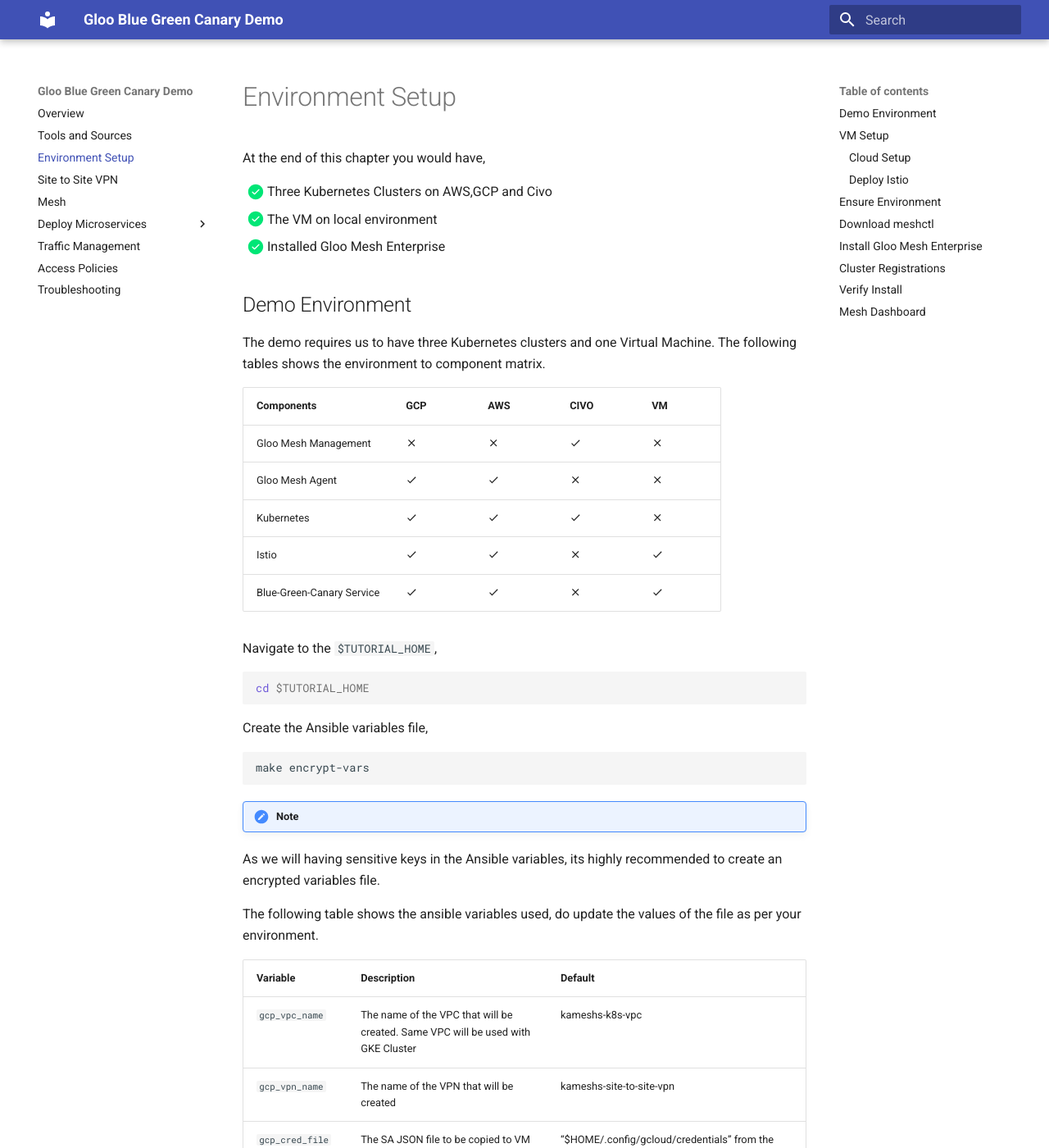
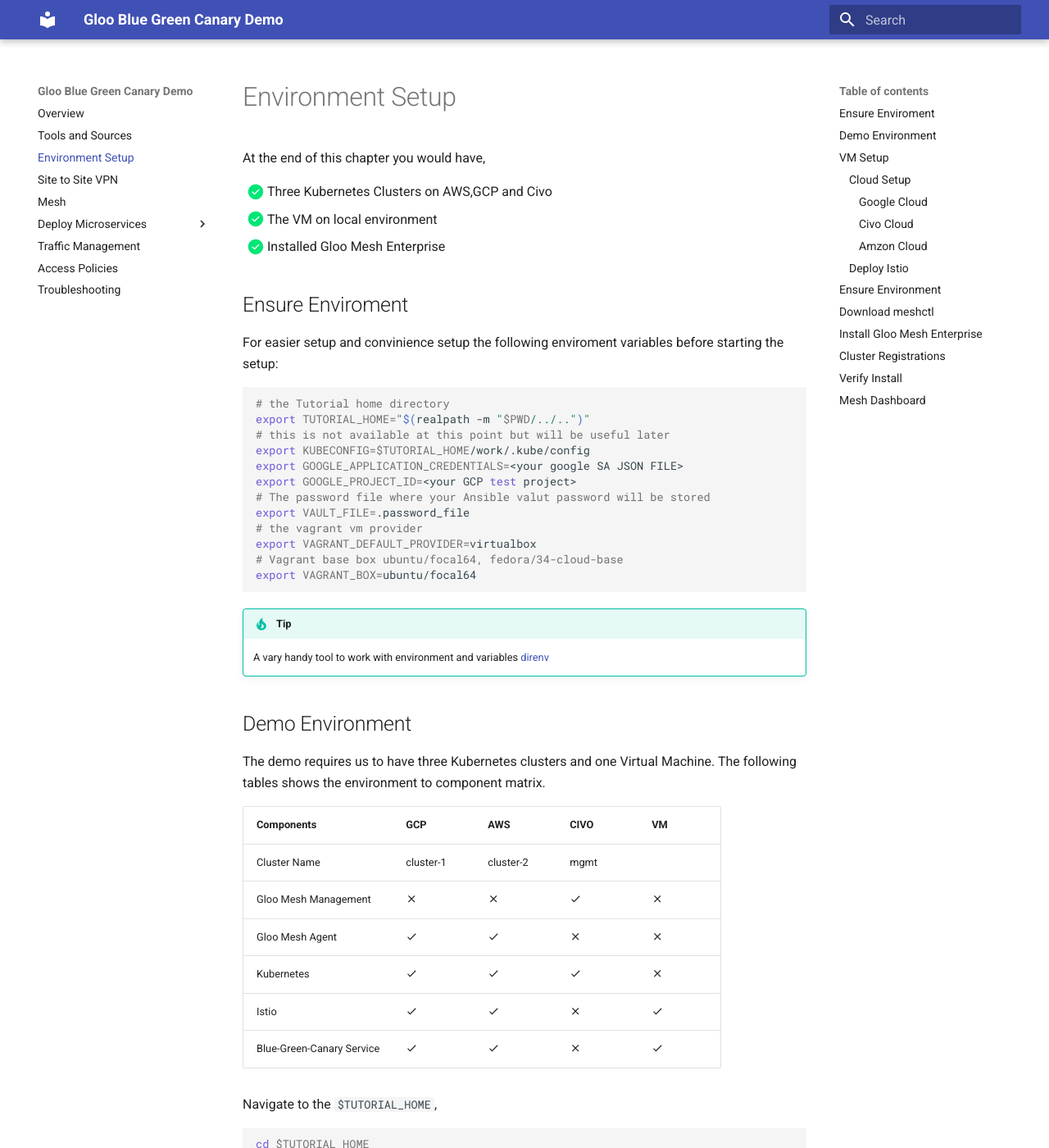
Before and after one commit to kameshsampath/gloo-bgc-demo, an MkDocs documentation site: the page built from docs/env-setup.md, in a window 1280 px wide and 1400 px high. Shown: the whole window at 82% size. Built offline with MkDocs 1.6.1 and Material for MkDocs 9.7.7, drawn with Linux system fonts in a browser that asks for light colours; some of the changed text lies outside the part shown.

Commit message:
WIP - Docs

````diff
--- a/docs/env-setup.md
+++ b/docs/env-setup.md
@@ -12,12 +12,35 @@
 - [x] The VM on local environment
 - [x] Installed Gloo Mesh Enterprise
 
+## Ensure Enviroment
+
+For easier setup and convinience setup the following enviroment variables before starting the setup:
+
+```bash
+# the Tutorial home directory
+export TUTORIAL_HOME="$(realpath -m "$PWD/../..")"
+# this is not available at this point but will be useful later
+export KUBECONFIG=$TUTORIAL_HOME/work/.kube/config
+export GOOGLE_APPLICATION_CREDENTIALS=<your google SA JSON FILE>
+export GOOGLE_PROJECT_ID=<your GCP test project>
+# The password file where your Ansible valut password will be stored
+export VAULT_FILE=.password_file
+# the vagrant vm provider
+export VAGRANT_DEFAULT_PROVIDER=virtualbox
+# Vagrant base box ubuntu/focal64, fedora/34-cloud-base
+export VAGRANT_BOX=ubuntu/focal64
+```
+
+!!! tip
+    A vary handy tool to work with environment and variables [direnv](https://direnv.net)
+
 ## Demo Environment
 
 The demo requires us to have three Kubernetes clusters and one Virtual Machine. The following tables shows the environment to component matrix.
 
 | Components  | GCP | AWS | CIVO | VM
 | ----------- | --- | --- | ---- | --
+| Cluster Name| cluster-1| cluster-2 | mgmt |
 | Gloo Mesh Management | :material-close: | :material-close: | :material-check: | :material-close:
 | Gloo Mesh Agent | :material-check: | :material-check: | :material-close: | :material-close:
 | Kubernetes | :material-check: | :material-check: | :material-check: | :material-close:
@@ -54,6 +77,7 @@
 |`eks_cluster_name`| The AWS EKS cluster name | kameshs-gloo-demos
 |`aws_vpc_name`| The AWS VPC name. The same VPC will be used with EKS cluster | kameshs-gloo-demos
 |`civo_api_key`| The CIVO Cloud API Key |
+|`civo_k3s_cluster_name`| The CIVO Kubernetes cluster Name | gloo-mgmt
 |`force_app_install`| Force install application on VM| no
 |`clean_istio_vm_files`| Clean the generated Istio VM files | no
 |`k8s_context`| The kubernetes context that will be used to query Istio resources |
@@ -66,14 +90,34 @@
 make vm-up
 ```
 
-Once the vm is up run the following command to setup create the cloud ressources,
+The `make vm-up` will bring up the vagrant VM with with base packages installed.
 
 ### Cloud Setup
 
-The cloud setup will setup the Clouds and create Kubernetes clusters on them. On GCP the setup will also create VPN to connect your local network to Google Cloud VPC.
+The cloud setup will setup the Clouds and create Kubernetes clusters on them.
+
+#### Google Cloud
+
+The following command will run setup Google Cloud with VPC, VPN and setup Kubernetes using the VPC. This task will also setup a site-to-site VPN using [strongswan](https:/strongswan.org) which will allow communication between on-premise(VM) to the GKE.
 
 ```bash
-make cloud-run
+make cloud-gcp-run
+```
+
+#### Civo Cloud
+
+The following command will setup a Kubernetes Cluster on Civo cloud,
+
+```bash
+make cloud-civo-run
+```
+
+#### Amzon Cloud
+
+The following command will setup a Kubernetes Cluster(EKS) on AWS cloud,
+
+```bash
+make cloud-civo-run
 ```
 
 !!! note
````
Also changed, not shown: docs/site-site-vpn.md (+6 -5 lines), 2 other files.
